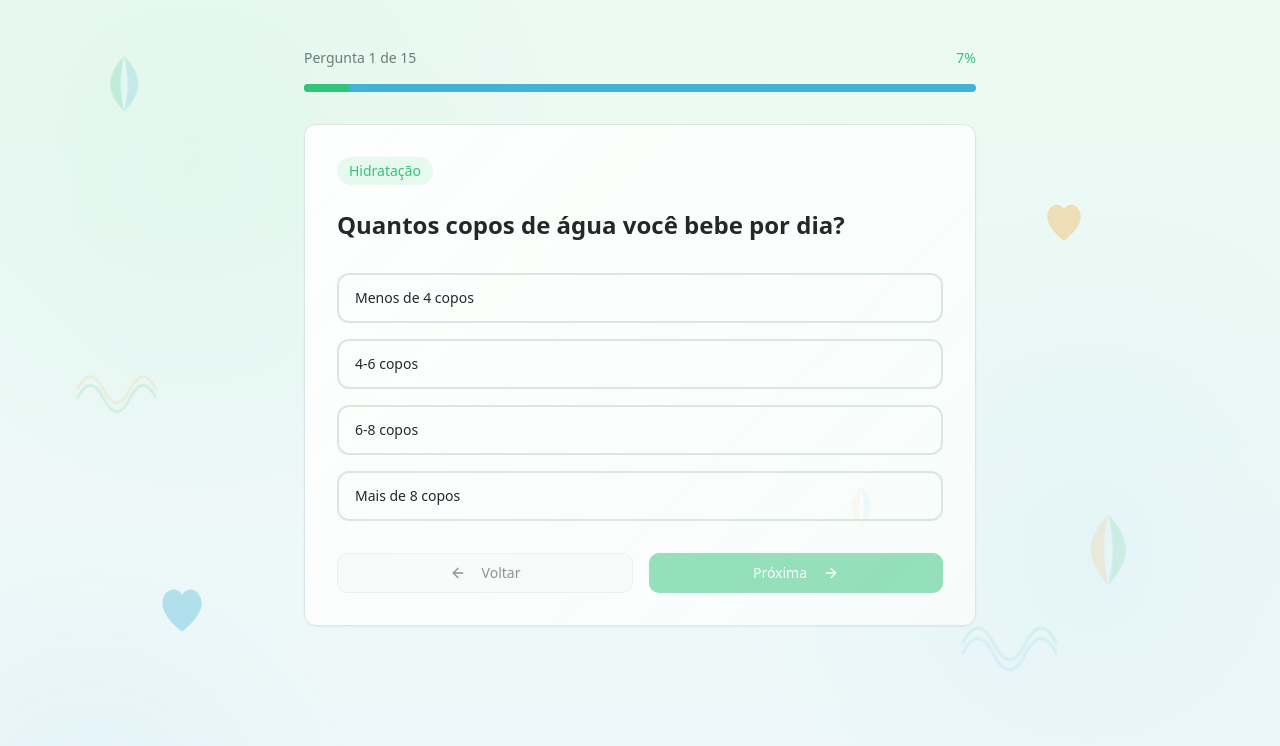
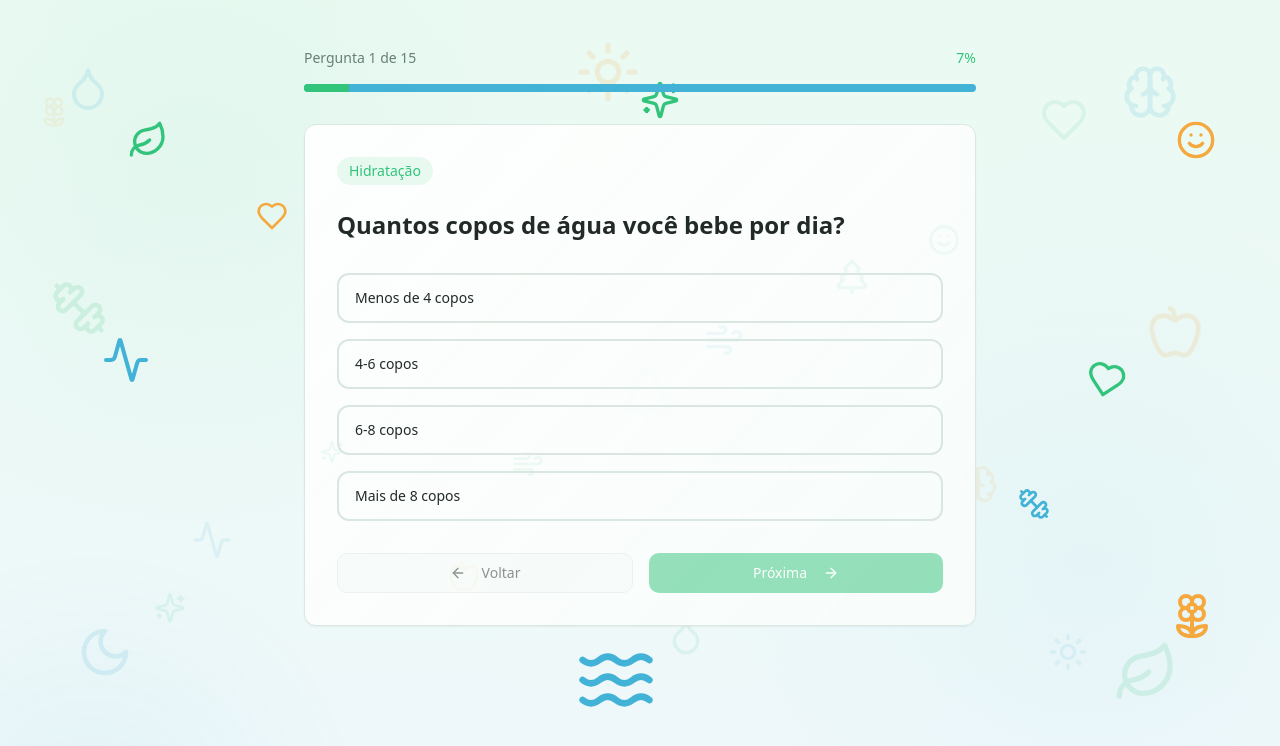
Before and after one commit to alexsandrosoficial-beep/avaliacao-saude-vivabem, a React (Vite) app: page /quiz in a window 1280 px wide. Shown: the top 746 px of the page. Built offline with nearby package versions, Linux system fonts and the light colour scheme; the HTML template or start-up script is replaced by a standard one.

Commit message:
Refactor decorative icons
Remove animations from decorative icons and add more health and wellness-related icons using Lucide React.

```diff
--- a/src/components/WellnessDecorations.tsx
+++ b/src/components/WellnessDecorations.tsx
@@ -1,140 +1,75 @@
+import {
+  Heart,
+  Activity,
+  Sparkles,
+  Sun,
+  Moon,
+  Droplet,
+  Apple,
+  Dumbbell,
+  Brain,
+  Smile,
+  Wind,
+  Leaf,
+  Flower2,
+  TreePine,
+  Waves
+} from "lucide-react";
+
 const WellnessDecorations = () => {
   return (
     <div className="absolute inset-0 overflow-hidden pointer-events-none z-0">
-      {/* Folhas decorativas */}
-      <svg
-        className="absolute top-[10%] left-[5%] w-16 h-16 opacity-20 animate-float"
-        viewBox="0 0 100 100"
-        fill="none"
-        xmlns="http://www.w3.org/2000/svg"
-      >
-        <path
-          d="M50 10C50 10 30 30 30 50C30 70 50 90 50 90C50 90 45 70 45 50C45 30 50 10 50 10Z"
-          fill="hsl(var(--primary))"
-        />
-        <path
-          d="M50 10C50 10 70 30 70 50C70 70 50 90 50 90C50 90 55 70 55 50C55 30 50 10 50 10Z"
-          fill="hsl(var(--secondary))"
-        />
-      </svg>
+      {/* Top Left - Hydration & Nature */}
+      <Droplet className="absolute top-[8%] left-[5%] w-12 h-12 text-secondary opacity-15" />
+      <Leaf className="absolute top-[15%] left-[10%] w-10 h-10 text-primary opacity-12" />
+      <Flower2 className="absolute top-[12%] left-[3%] w-8 h-8 text-accent opacity-10" />
 
-      <svg
-        className="absolute top-[60%] right-[8%] w-20 h-20 opacity-15 animate-float-reverse"
-        viewBox="0 0 100 100"
-        fill="none"
-        xmlns="http://www.w3.org/2000/svg"
-      >
-        <path
-          d="M50 10C50 10 30 30 30 50C30 70 50 90 50 90C50 90 45 70 45 50C45 30 50 10 50 10Z"
-          fill="hsl(var(--accent))"
-        />
-        <path
-          d="M50 10C50 10 70 30 70 50C70 70 50 90 50 90C50 90 55 70 55 50C55 30 50 10 50 10Z"
-          fill="hsl(var(--primary))"
-        />
-      </svg>
+      {/* Top Center - Energy & Wellness */}
+      <Sun className="absolute top-[5%] left-[45%] w-16 h-16 text-accent opacity-15" />
+      <Sparkles className="absolute top-[10%] left-[50%] w-10 h-10 text-primary opacity-12" />
 
-      {/* Corações decorativos */}
-      <svg
-        className="absolute top-[25%] right-[15%] w-12 h-12 opacity-15 animate-pulse"
-        viewBox="0 0 100 100"
-        fill="none"
-        xmlns="http://www.w3.org/2000/svg"
-      >
-        <path
-          d="M50 85C50 85 15 60 15 35C15 20 25 10 35 10C42 10 47 14 50 20C53 14 58 10 65 10C75 10 85 20 85 35C85 60 50 85 50 85Z"
-          fill="hsl(var(--accent))"
-        />
-      </svg>
+      {/* Top Right - Mental Health */}
+      <Brain className="absolute top-[8%] right-[8%] w-14 h-14 text-secondary opacity-15" />
+      <Smile className="absolute top-[15%] right-[5%] w-10 h-10 text-accent opacity-12" />
+      <Heart className="absolute top-[12%] right-[15%] w-12 h-12 text-primary opacity-10" />
 
-      <svg
-        className="absolute bottom-[20%] left-[12%] w-14 h-14 opacity-20 animate-pulse"
-        style={{ animationDelay: '1s' }}
-        viewBox="0 0 100 100"
-        fill="none"
-        xmlns="http://www.w3.org/2000/svg"
-      >
-        <path
-          d="M50 85C50 85 15 60 15 35C15 20 25 10 35 10C42 10 47 14 50 20C53 14 58 10 65 10C75 10 85 20 85 35C85 60 50 85 50 85Z"
-          fill="hsl(var(--secondary))"
-        />
-      </svg>
+      {/* Middle Left - Fitness */}
+      <Dumbbell className="absolute top-[35%] left-[4%] w-14 h-14 text-primary opacity-15" />
+      <Activity className="absolute top-[42%] left-[8%] w-12 h-12 text-secondary opacity-12" />
 
-      {/* Ondas decorativas */}
-      <svg
-        className="absolute bottom-[10%] right-[20%] w-24 h-24 opacity-10 animate-float"
-        viewBox="0 0 100 100"
-        fill="none"
-        xmlns="http://www.w3.org/2000/svg"
-      >
-        <path
-          d="M10 50C20 30 30 30 40 50C50 70 60 70 70 50C80 30 90 30 100 50"
-          stroke="hsl(var(--primary))"
-          strokeWidth="3"
-          fill="none"
-        />
-        <path
-          d="M10 60C20 40 30 40 40 60C50 80 60 80 70 60C80 40 90 40 100 60"
-          stroke="hsl(var(--secondary))"
-          strokeWidth="3"
-          fill="none"
-        />
-      </svg>
+      {/* Middle Center - Nature Elements */}
+      <TreePine className="absolute top-[45%] left-[48%] w-16 h-16 text-primary opacity-10" />
+      <Wind className="absolute top-[40%] left-[55%] w-10 h-10 text-secondary opacity-8" />
 
-      <svg
-        className="absolute top-[40%] left-[8%] w-20 h-20 opacity-15 animate-float-reverse"
-        viewBox="0 0 100 100"
-        fill="none"
-        xmlns="http://www.w3.org/2000/svg"
-      >
-        <path
-          d="M10 50C20 30 30 30 40 50C50 70 60 70 70 50C80 30 90 30 100 50"
-          stroke="hsl(var(--accent))"
-          strokeWidth="3"
-          fill="none"
-        />
-        <path
-          d="M10 60C20 40 30 40 40 60C50 80 60 80 70 60C80 40 90 40 100 60"
-          stroke="hsl(var(--primary))"
-          strokeWidth="3"
-          fill="none"
-        />
-      </svg>
+      {/* Middle Right - Nutrition & Health */}
+      <Apple className="absolute top-[38%] right-[6%] w-14 h-14 text-accent opacity-15" />
+      <Heart className="absolute top-[45%] right-[12%] w-10 h-10 text-primary opacity-12 rotate-12" />
 
-      {/* Folhas menores espalhadas */}
-      <svg
-        className="absolute top-[70%] left-[25%] w-10 h-10 opacity-10 animate-float"
-        style={{ animationDelay: '2s' }}
-        viewBox="0 0 100 100"
-        fill="none"
-        xmlns="http://www.w3.org/2000/svg"
-      >
-        <path
-          d="M50 10C50 10 30 30 30 50C30 70 50 90 50 90C50 90 45 70 45 50C45 30 50 10 50 10Z"
-          fill="hsl(var(--secondary))"
-        />
-        <path
-          d="M50 10C50 10 70 30 70 50C70 70 50 90 50 90C50 90 55 70 55 50C55 30 50 10 50 10Z"
-          fill="hsl(var(--primary))"
-        />
-      </svg>
+      {/* Bottom Left - Sleep & Rest */}
+      <Moon className="absolute bottom-[15%] left-[6%] w-14 h-14 text-secondary opacity-15" />
+      <Sparkles className="absolute bottom-[22%] left-[12%] w-8 h-8 text-primary opacity-10" />
 
-      <svg
-        className="absolute bottom-[35%] right-[30%] w-12 h-12 opacity-12 animate-float-reverse"
-        style={{ animationDelay: '3s' }}
-        viewBox="0 0 100 100"
-        fill="none"
-        xmlns="http://www.w3.org/2000/svg"
-      >
-        <path
-          d="M50 10C50 10 30 30 30 50C30 70 50 90 50 90C50 90 45 70 45 50C45 30 50 10 50 10Z"
-          fill="hsl(var(--accent))"
-        />
-        <path
-          d="M50 10C50 10 70 30 70 50C70 70 50 90 50 90C50 90 55 70 55 50C55 30 50 10 50 10Z"
-          fill="hsl(var(--secondary))"
-        />
-      </svg>
+      {/* Bottom Center - Wellness Flow */}
+      <Waves className="absolute bottom-[10%] left-[45%] w-20 h-20 text-secondary opacity-12" />
+      <Droplet className="absolute bottom-[18%] left-[52%] w-10 h-10 text-primary opacity-10" />
+
+      {/* Bottom Right - Nature & Energy */}
+      <Leaf className="absolute bottom-[12%] right-[8%] w-16 h-16 text-primary opacity-15" />
+      <Flower2 className="absolute bottom-[20%] right-[5%] w-12 h-12 text-accent opacity-12" />
+      <Sun className="absolute bottom-[16%] right-[15%] w-10 h-10 text-secondary opacity-10" />
+
+      {/* Additional scattered elements for visual richness */}
+      <Heart className="absolute top-[25%] left-[20%] w-8 h-8 text-accent opacity-8" />
+      <Sparkles className="absolute top-[55%] left-[25%] w-6 h-6 text-primary opacity-8" />
+      <Activity className="absolute top-[65%] left-[15%] w-10 h-10 text-secondary opacity-10" />
+
+      <Smile className="absolute top-[28%] right-[25%] w-8 h-8 text-primary opacity-8" />
+      <Brain className="absolute top-[58%] right-[22%] w-10 h-10 text-accent opacity-10" />
+      <Dumbbell className="absolute bottom-[35%] right-[18%] w-8 h-8 text-secondary opacity-8" />
+
+      <Apple className="absolute top-[70%] left-[35%] w-8 h-8 text-accent opacity-8" />
+      <Wind className="absolute bottom-[40%] left-[40%] w-8 h-8 text-primary opacity-8" />
+      <TreePine className="absolute top-[32%] left-[65%] w-10 h-10 text-primary opacity-8" />
     </div>
   );
 };
```
